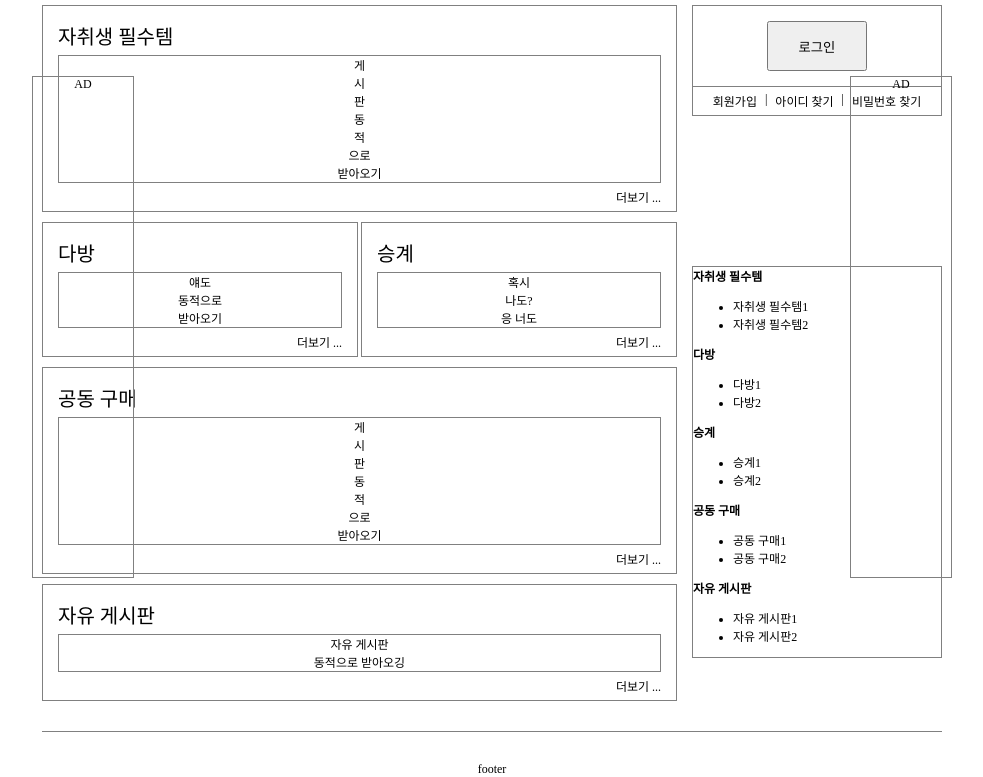
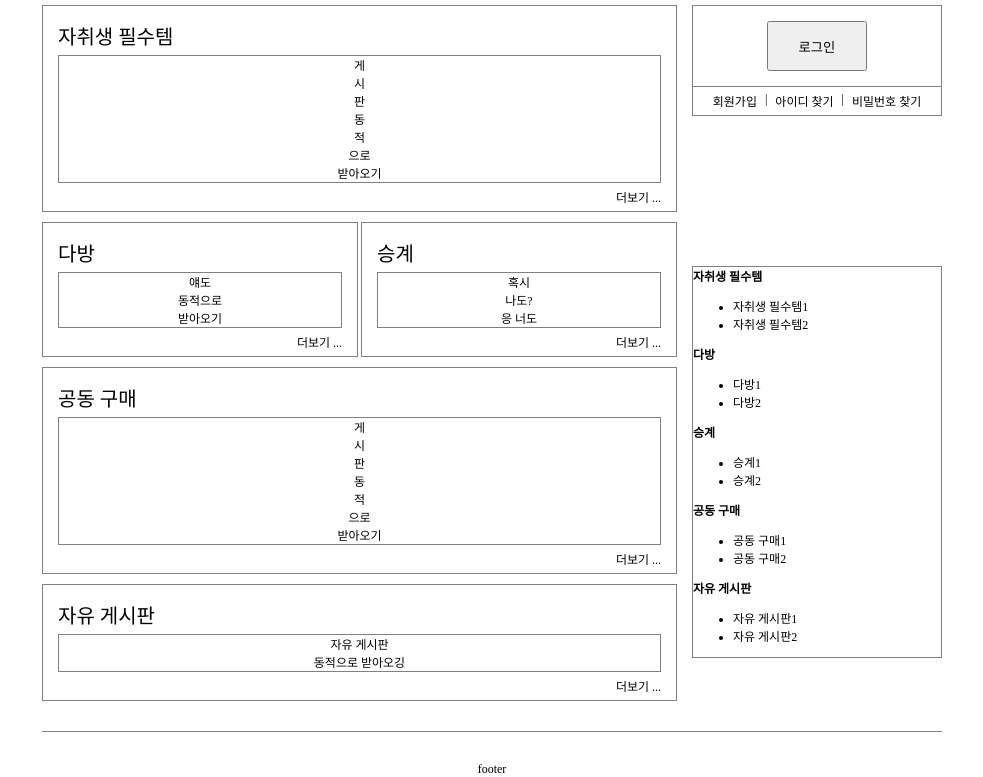
Before and after one commit to BangDori/Project, a Django app: page / in a window 1280 px wide. Shown: the part 124-901 px from the top of the page, without its empty margins (148-1131 px from the left). Run offline with Django 4.2, Linux system fonts and the light colour scheme.

Commit message:
first commit

```diff
--- a/app/static/app/additionStyle.css
+++ b/app/static/app/additionStyle.css
@@ -6,11 +6,11 @@
     border: 1px solid gray;
 }
 .aside1{
-    left: 180px;
+    left: 150px;
 }
 
 .aside2{
-    right: 180px;
+    right: 150px;
 }
 
 .footer{
@@ -18,3 +18,9 @@
     margin-top: 30px;
     padding-top: 30px;
 }
+
+@media(max-width: 1500px) {
+    .aside1, .aside2{
+        display: none;
+    }
+}
--- a/app/templates/app/index.html
+++ b/app/templates/app/index.html
@@ -223,6 +223,7 @@
                 </div>
             </div>
 
+            <!-- 화면 줄일시 광고 삭제 -->
             <!-- 왼쪽 광고 -->
             <div class="aside1">
                 AD
```
